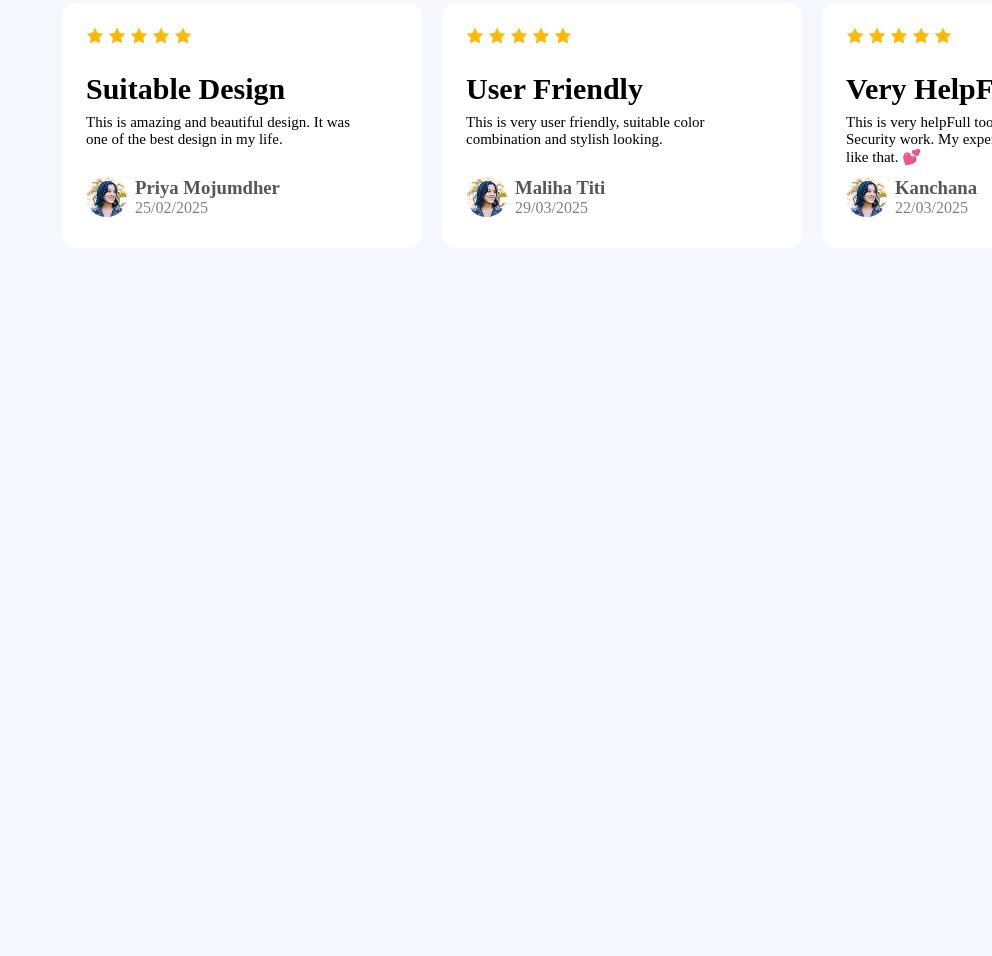
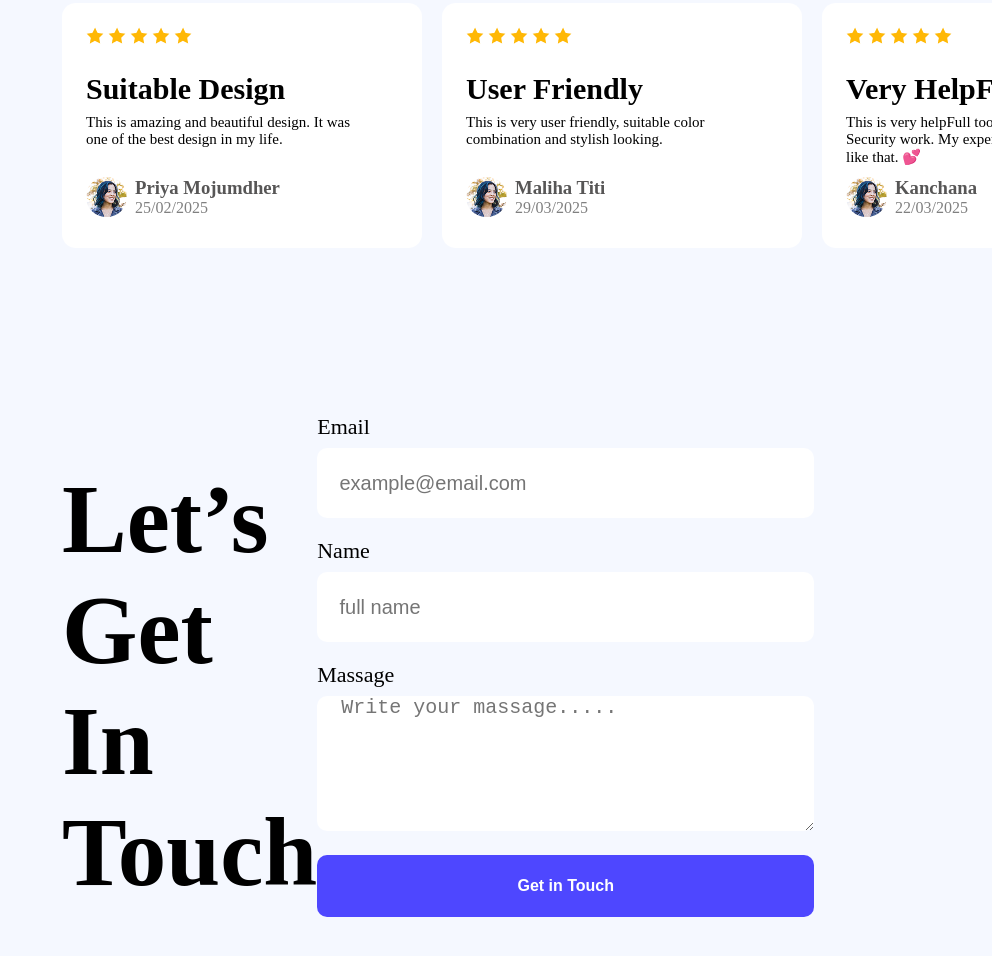
Before and after one commit to MKmuslim-777/mk-project, a plain HTML site: page index.html in a window 1280 px wide. Shown: the part 2090-3046 px from the top of the page, without its empty margins (288-1280 px from the left). Before the commit the page ends 2484 px from the top, so only its background shows below. Drawn offline with Linux system fonts and the light colour scheme.

Commit message:
Get in touch section complete

```diff
--- a/index.html
+++ b/index.html
@@ -126,6 +126,27 @@
         </div>
         </div>
      </section>
+     <!-- --------Get in Touch---------- -->
+     <section class="get-in-touch" id="contact">
+         <div class="get-in-touch-container">
+             <div class="content-in-get">
+                <h1>Let’s Get In Touch</h1>
+             </div>
+             <div class="form-section">
+                <form action="#">
+                    <div class="input-field">
+                        <label for="email">Email</label>
+                        <input class="input" type="email" placeholder="    example@email.com">
+                        <label for="name">Name</label>
+                        <input class="input" type="text" placeholder="    full name">
+                        <label for="massage">Massage</label>
+                        <textarea name="massage" placeholder="  Write your massage....." rows="4" ></textarea>
+                        <input type="submit" value="Get in Touch" class="get-btn">
+                    </div>
+                </form>
+             </div>
+         </div>
+     </section>
 
 </body>
 </html>
```
